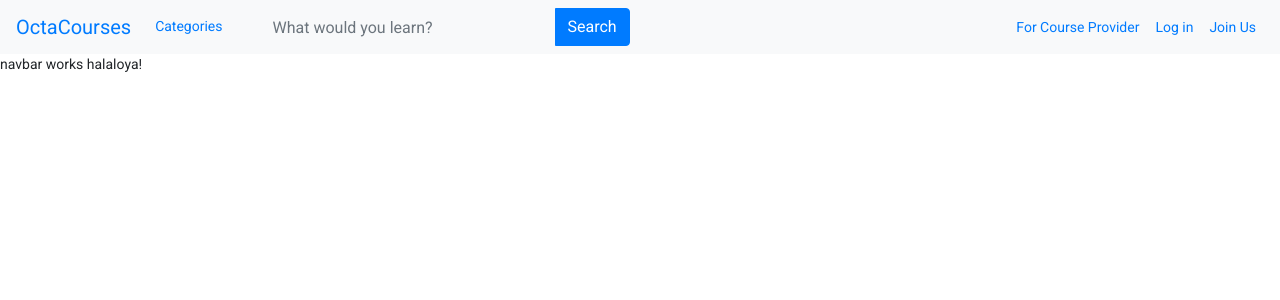
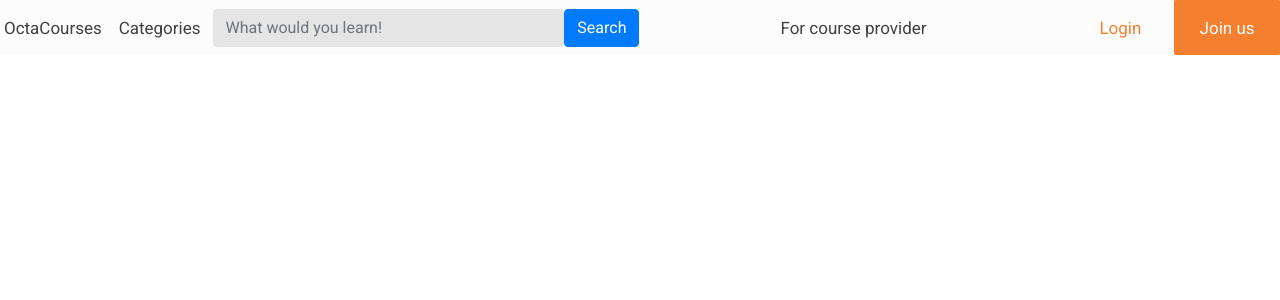
Before and after one commit to AlaaAAmin/Octa, an Angular app in the folder octaCourses/: page / in a window 1280 px wide. Shown: the top 300 px of the page. Built offline with nearby package versions, Linux system fonts and the light colour scheme.

Commit message:
made a new custom navbar
made a new custom navbar with grid list
changed the project font to Roboto

```diff
--- a/octaCourses/src/app/material/material.module.ts
+++ b/octaCourses/src/app/material/material.module.ts
@@ -1,10 +1,12 @@
 import { NgModule } from '@angular/core';
 import {MatIconModule} from '@angular/material/icon';
+import {MatGridListModule} from '@angular/material/grid-list';
 
 
 @NgModule({
   exports: [
-    MatIconModule
+    MatIconModule,
+    MatGridListModule
   ]
 })
 export class MaterialModule { }
--- a/octaCourses/src/app/navbar/navbar.component.css
+++ b/octaCourses/src/app/navbar/navbar.component.css
@@ -1,9 +1,19 @@
-.navBarSearch{
-    justify-content: center;
+.customNavbar{
+    background-color: #fcfcfc;
+    font-size: 17px;
 }
+
+a{
+    text-decoration: none;
+    color: #404040;
+}
+
 .searchField{
-    padding-right: 100px;
-    margin-left: 30px;
     border: none;
-    background-color: transparent;
+    background-color: #e5e5e5;
 }
+
+.joisUsBtn{
+    background-color: #f47f2f;
+    border-radius: 2%;
+}
--- a/octaCourses/src/app/navbar/navbar.component.html
+++ b/octaCourses/src/app/navbar/navbar.component.html
@@ -1,31 +1,13 @@
-<nav class="navbar navbar-expand-sm bg-light">
-    <!-- Links -->
-        <a class="navbar-brand" href="#">OctaCourses</a>
-    <ul class="navbar-nav mr-auto">
-      <li class="nav-item">
-        <a class="nav-link" href="#">Categories</a>
-      </li>
-      <li>
-        <form class="input-group">
-            <input type="text" class="form-control searchField" placeholder="What would you learn?">
-            <div class="input-group-append">
-              <button class="btn btn-primary" type="button">Search</button>
-            </div>
-        </form>
-      </li>
-      </ul>
-      <ul class="nav navbar-nav navbar-right">
-      <li class="nav-item">
-        <a class="nav-link" href="#">For Course Provider</a>
-      </li>
-      <li class="nav-item">
-        <a class="nav-link" href="#">Log in</a>
-      </li>
-      <li class="nav-item">
-        <a class="nav-link" href="#">Join Us</a>
-      </li>
-    </ul>
-
-  </nav>
-
-<p>navbar works halaloya!</p>
+<mat-grid-list cols="12" rowHeight="55px" class="customNavbar">
+<mat-grid-tile><a href="#">OctaCourses</a></mat-grid-tile>
+<mat-grid-tile><a href="#">Categories</a></mat-grid-tile>
+<mat-grid-tile colspan="4">
+  <input type="text" class="form-control searchField" placeholder="What would you learn!">
+  <button class="btn btn-primary">Search</button>
+</mat-grid-tile>
+<mat-grid-tile></mat-grid-tile>
+<mat-grid-tile colspan="2"><a href="#">For course provider</a></mat-grid-tile>
+<mat-grid-tile></mat-grid-tile>
+<mat-grid-tile><a href="#" style="color: #f47f2f;">Login</a></mat-grid-tile>
+<mat-grid-tile class="joisUsBtn"><a href="#" style="color: white;">Join us</a></mat-grid-tile>
+</mat-grid-list>
--- a/octaCourses/src/styles.css
+++ b/octaCourses/src/styles.css
@@ -1,6 +1,7 @@
 /* You can add global styles to this file, and also import other style files */
 /* bootstrap import */
 @import './styles/css/bootstrap.min.css';
+@import url('https://fonts.googleapis.com/css?family=Roboto&display=swap');
 
-html, body { height: 100%; }
-body { margin: 0; font-family: Roboto, "Helvetica Neue", sans-serif; }
+html, body { height: 100%; color: #404040;}
+body { margin: 0; font-family: 'Roboto', sans-serif; }
```
